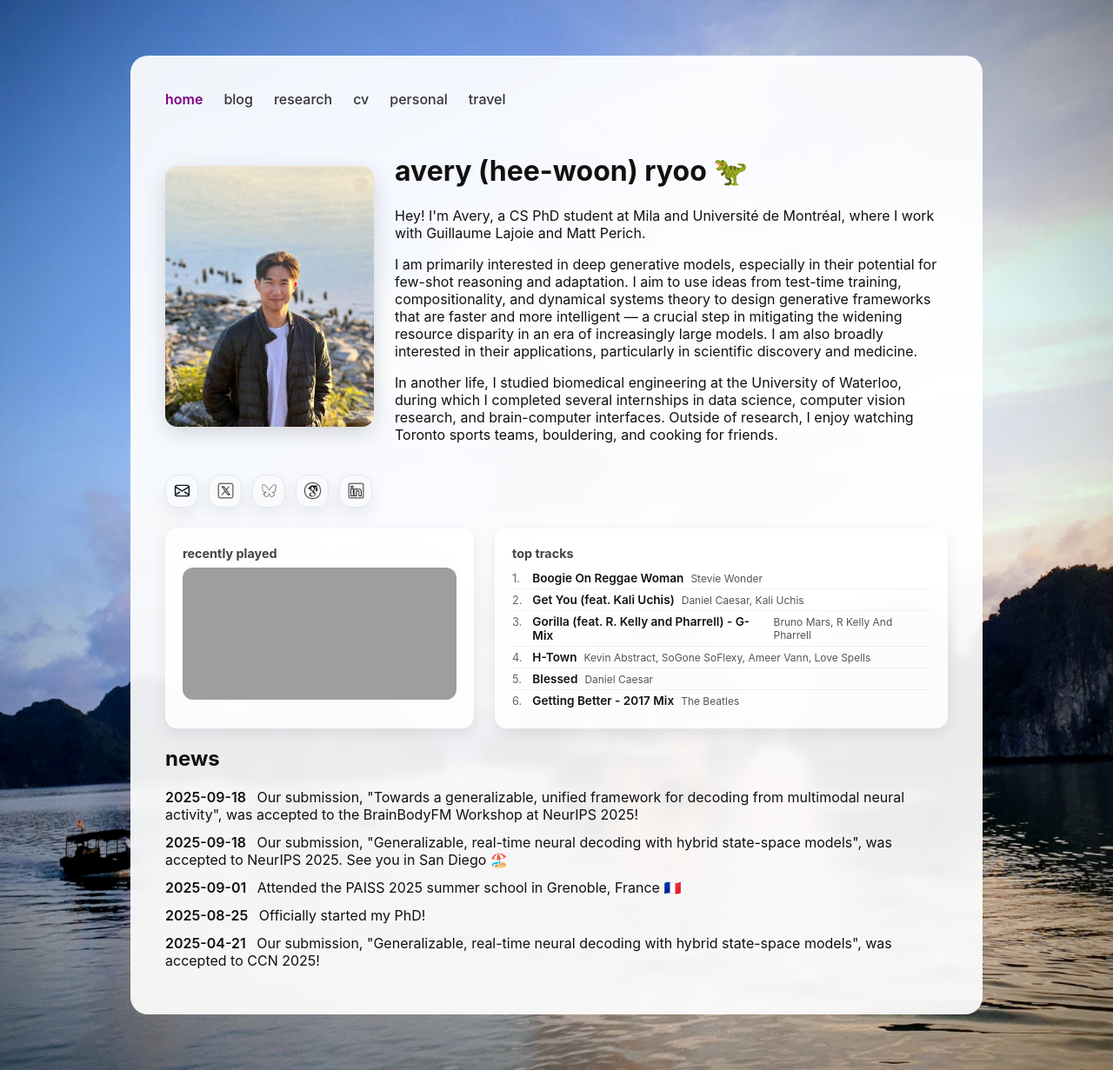
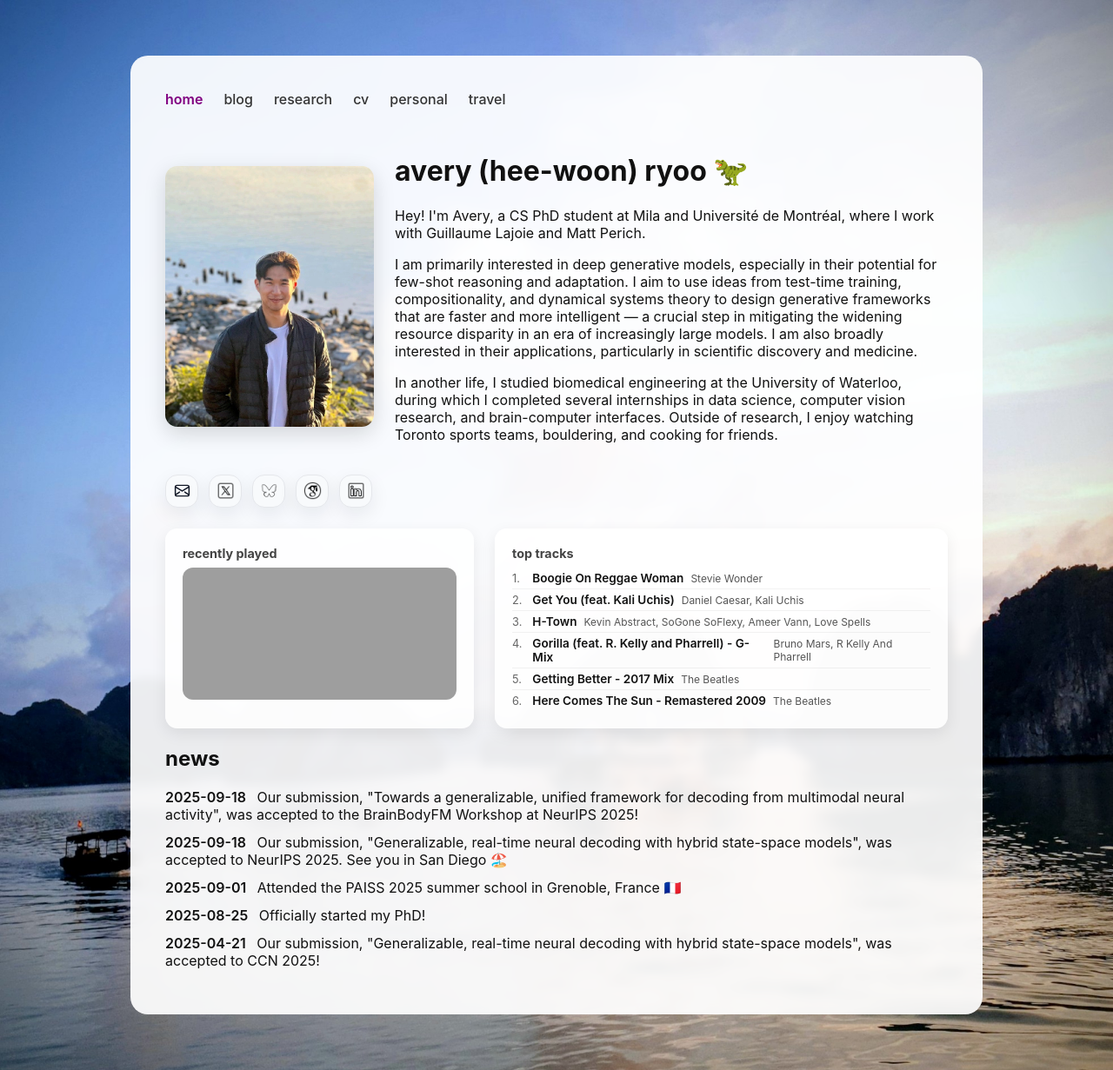
Before and after one commit to averyryoo/averyryoo.github.io, a Jekyll site: the page built from index.md, in a window 1280 px wide. Shown: the whole page at 87% size. Built offline with Jekyll 4.4.1, drawn with Linux system fonts in a browser that asks for light colours; grey boxes are pictures that could not be loaded.

Commit message:
chore: update spotify data

```diff
--- a/_data/spotify.yml
+++ b/_data/spotify.yml
@@ -12,16 +12,16 @@ top_tracks:
 - artist: Daniel Caesar, Kali Uchis
   track: Get You (feat. Kali Uchis)
   url: https://open.spotify.com/track/2uP6t2J5MEwhr9rDkAAzwh
+- artist: Kevin Abstract, SoGone SoFlexy, Ameer Vann, Love Spells
+  track: H-Town
+  url: https://open.spotify.com/track/6UsYsmYnfzpIcTR0oqaQVw
 - artist: Bruno Mars, R Kelly And Pharrell
   track: Gorilla (feat. R. Kelly and Pharrell) - G-Mix
   url: https://open.spotify.com/track/7uVKvaDWDpss7Ldj9kypLX
-- artist: Kevin Abstract, SoGone SoFlexy, Ameer Vann, Love Spells
-  track: H-Town
-  url: https://open.spotify.com/track/6UsYsmYnfzpIcTR0oqaQVw
-- artist: Daniel Caesar
-  track: Blessed
-  url: https://open.spotify.com/track/2XjoHA58XD0t3qye8bYGU8
 - artist: The Beatles
   track: Getting Better - 2017 Mix
   url: https://open.spotify.com/track/3jR8Xw0qPyGGv8bvFtNmDw
-updated_at: 2026-08-06 00:52 UTC
+- artist: The Beatles
+  track: Here Comes The Sun - Remastered 2009
+  url: https://open.spotify.com/track/6dGnYIeXmHdcikdzNNDMm2
+updated_at: 2026-08-06 04:09 UTC
```
